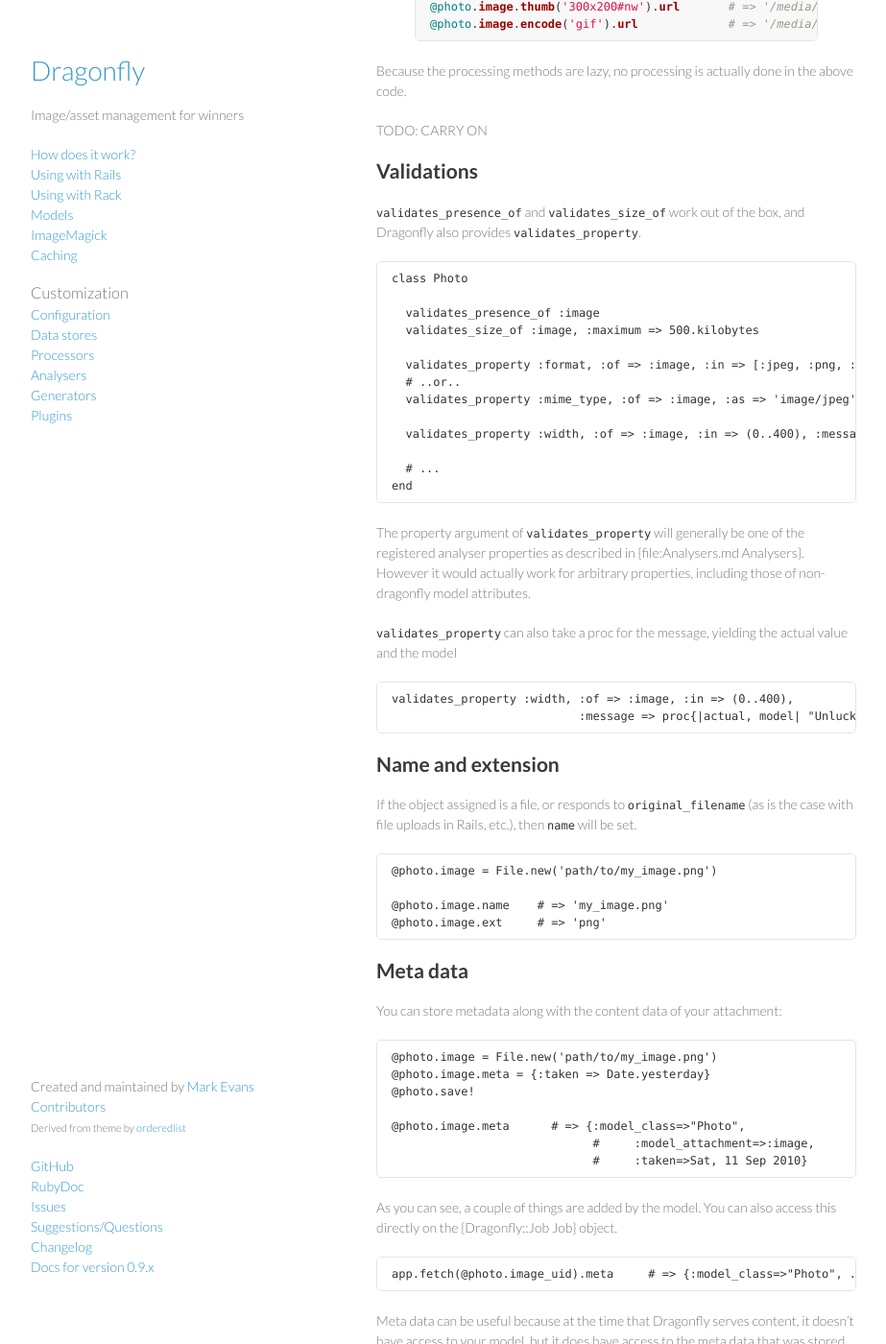
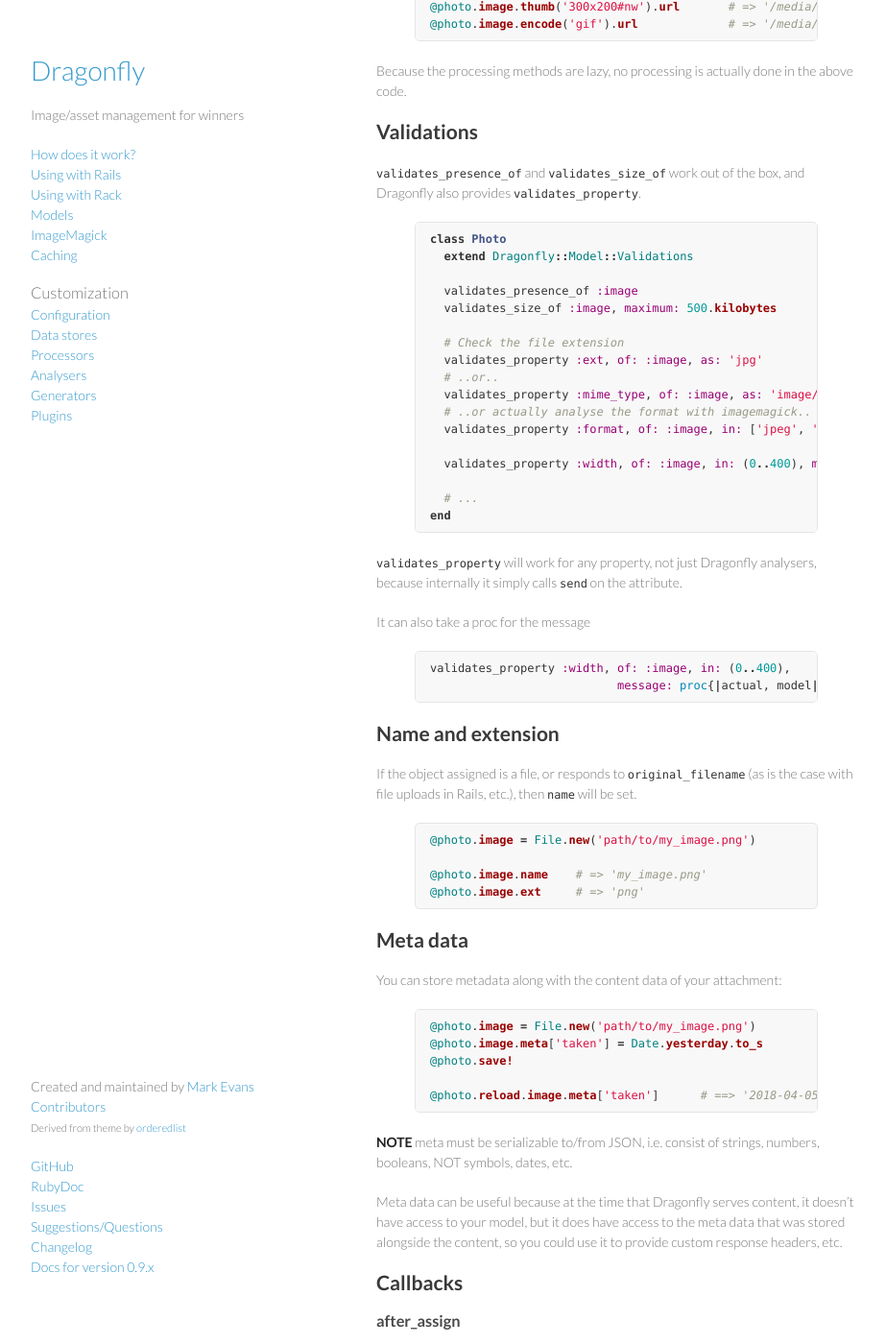
Before and after one commit to brendon/dragonfly-docs, a Jekyll site: the page built from _posts/0000-01-04-models.md, in a window 1280 px wide and 1400 px high, scrolled down 3009 px. Shown: the whole window at 96% size, without its empty margins (178-1101 px from the left). Built offline with Jekyll 4.4.1, drawn with Linux system fonts in a browser that asks for light colours; Markdown is read by kramdown in place of the engine named in the settings; some of the changed text lies outside the part shown.

Commit message:
Models doc

```diff
--- a/_posts/0000-01-04-models.md
+++ b/_posts/0000-01-04-models.md
@@ -164,160 +164,194 @@ Once the model is saved, we can get a url for the image which will be served by
 
 Because the processing methods are lazy, no processing is actually done in the above code.
 
-TODO: CARRY ON
-
 Validations
 -----------
 `validates_presence_of` and `validates_size_of` work out of the box, and Dragonfly also provides `validates_property`.
 
-    class Photo
+{% highlight ruby %}
+class Photo
+  extend Dragonfly::Model::Validations
 
-      validates_presence_of :image
-      validates_size_of :image, :maximum => 500.kilobytes
+  validates_presence_of :image
+  validates_size_of :image, maximum: 500.kilobytes
 
-      validates_property :format, :of => :image, :in => [:jpeg, :png, :gif]
-      # ..or..
-      validates_property :mime_type, :of => :image, :as => 'image/jpeg', :case_sensitive => false
+  # Check the file extension
+  validates_property :ext, of: :image, as: 'jpg'
+  # ..or..
+  validates_property :mime_type, of: :image, as: 'image/jpeg'
+  # ..or actually analyse the format with imagemagick..
+  validates_property :format, of: :image, in: ['jpeg', 'png', 'gif']
 
-      validates_property :width, :of => :image, :in => (0..400), :message => "é demais cara!"
+  validates_property :width, of: :image, in: (0..400), message: "é demais cara!"
 
-      # ...
-    end
+  # ...
+end
+{% endhighlight %}
 
-The property argument of `validates_property` will generally be one of the registered analyser properties as described in {file:Analysers.md Analysers}.
-However it would actually work for arbitrary properties, including those of non-dragonfly model attributes.
+`validates_property` will work for any property, not just Dragonfly analysers, because internally it simply calls `send` on the attribute.
 
-`validates_property` can also take a proc for the message, yielding the actual value and the model
+It can also take a proc for the message
 
-    validates_property :width, :of => :image, :in => (0..400),
-                               :message => proc{|actual, model| "Unlucky #{model.title} - was #{actual}" }
+{% highlight ruby %}
+validates_property :width, of: :image, in: (0..400),
+                           message: proc{|actual, model| "Unlucky #{model.title} - was #{actual}" }
+{% endhighlight %}
 
 Name and extension
 ------------------
 If the object assigned is a file, or responds to `original_filename` (as is the case with file uploads in Rails, etc.), then `name` will be set.
 
-    @photo.image = File.new('path/to/my_image.png')
+{% highlight ruby %}
+@photo.image = File.new('path/to/my_image.png')
 
-    @photo.image.name    # => 'my_image.png'
-    @photo.image.ext     # => 'png'
+@photo.image.name    # => 'my_image.png'
+@photo.image.ext     # => 'png'
+{% endhighlight %}
 
 Meta data
 ---------
 You can store metadata along with the content data of your attachment:
 
-    @photo.image = File.new('path/to/my_image.png')
-    @photo.image.meta = {:taken => Date.yesterday}
-    @photo.save!
+{% highlight ruby %}
+@photo.image = File.new('path/to/my_image.png')
+@photo.image.meta['taken'] = Date.yesterday.to_s
+@photo.save!
 
-    @photo.image.meta      # => {:model_class=>"Photo",
-                                 #     :model_attachment=>:image,
-                                 #     :taken=>Sat, 11 Sep 2010}
+@photo.reload.image.meta['taken']      # ==> '2018-04-05'
+{% endhighlight %}
 
-As you can see, a couple of things are added by the model. You can also access this directly on the {Dragonfly::Job Job} object.
-
-    app.fetch(@photo.image_uid).meta     # => {:model_class=>"Photo", ...}
+**NOTE** meta must be serializable to/from JSON, i.e. consist of strings, numbers, booleans, NOT symbols, dates, etc.
 
 Meta data can be useful because at the time that Dragonfly serves content, it doesn't have access to your model, but it does
 have access to the meta data that was stored alongside the content, so you could use it to provide custom response headers, etc.
-(see {file:Configuration}).
 
 Callbacks
 ---------
-**after_assign**
+### after_assign
 
 `after_assign` can be used to do something every time content is assigned:
 
-    class Person
-      image_accessor :mugshot do
-        after_assign{|a| a.process!(:rotate, 90) }  # 'a' is the attachment itself
-      end
-    end
+{% highlight ruby %}
+class Person
+  dragonfly_accessor :mugshot do
+    after_assign{|a| a.rotate!(90) }  # 'a' is the attachment itself
+  end
+end
 
-    person.mugshot = Pathname.new('some/path.png')  # after_assign callback is called
-    person.mugshot = nil                            # after_assign callback is NOT called
+person.mugshot = Pathname.new('some/path.png')  # after_assign callback is called
+person.mugshot = nil                            # after_assign callback is NOT called
+{% endhighlight %}
 
 Inside the block, you can call methods on the model instance directly (`self` is the model):
 
-    class Person
-      image_accessor :mugshot do
-        after_assign{|a| a.process!(:rotate, angle) }
-      end
+{% highlight ruby %}
+class Person
+  dragonfly_accessor :mugshot do
+    after_assign{|a| a.rotate!(angle) }
+  end
 
-      def angle
-        90
-      end
-    end
+  def angle
+    90
+  end
+end
+{% endhighlight %}
 
 Alternatively you can pass in a symbol, corresponding to a model instance method:
 
-    class Person
-      image_accessor :mugshot do
-        after_assign :rotate_it
-      end
+{% highlight ruby %}
+class Person
+  dragonfly_accessor :mugshot do
+    after_assign :rotate_it
+  end
 
-      def rotate_it
-        mugshot.process!(:rotate, 90)
-      end
-    end
+  def rotate_it
+    mugshot.rotate!(90)
+  end
+end
+{% endhighlight %}
 
 You can register more than one `after_assign` callback.
 
-**after_unassign**
+### after_unassign
 
 `after_unassign` is similar to `after_assign`, but is only called when the attachment is unassigned
 
-    person.mugshot = Pathname.new('some/path.png')  # after_unassign callback is NOT called
-    person.mugshot = nil                            # after_unassign callback is called
+{% highlight ruby %}
+person.mugshot = Pathname.new('some/path.png')  # after_unassign callback is NOT called
+person.mugshot = nil                            # after_unassign callback is called
+{% endhighlight %}
 
 Up-front thumbnailing
 ---------------------
 The best way to create different versions of content such as thumbnails is generally on-the-fly, however if you _must_
 create another version _on-upload_, then you could create another accessor and automatically copy to it using `copy_to`.
 
-    class Person
-      image_accessor :mugshot do
-        copy_to(:smaller_mugshot){|a| a.thumb('200x200#') }
-      end
-      image_accessor :smaller_mugshot
-    end
+{% highlight ruby %}
+class Person
+  dragonfly_accessor :mugshot do
+    copy_to(:smaller_mugshot){|a| a.thumb('200x200#') }
+  end
+  dragonfly_accessor :smaller_mugshot
+end
 
-    person.mugshot = Pathname.new('some/400x300/image.png')
+person.mugshot = Pathname.new('some/400x300/image.png')
 
-    person.mugshot            # ---> 400x300 image
-    person.smaller_mugshot    # ---> 200x200 image
+person.mugshot            # ---> 400x300 image
+person.smaller_mugshot    # ---> 200x200 image
+{% endhighlight %}
 
 In the above example you would need both a `mugshot_uid` field and a `smaller_mugshot_uid` field on your model.
 
 Storage options
 ---------------
-Some datastores take options when calling `store` - you can pass these through using `storage_xxx` methods, e.g.
+Some datastores take options when calling `store` - you can pass these through using either `storage_opts` or a `storage_xxx` method.
 
-**storage_path**
+### storage_opts
+{% highlight ruby %}
+class Person
+  dragonfly_accessor :mugshot do
+    storage_opts do |a|
+      {
+        path: "some/path/#{id}/#{rand(100)}",
+        other: 'option'
+      }
+    end
+  end
+end
+{% endhighlight %}
 
-The {Dragonfly::DataStorage::FileDataStore FileDataStore} and {Dragonfly::DataStorage::S3DataStore S3DataStore} both
-can take a `:path` option to specify where to store the content (which will also become the uid for that content)
+### storage_path
+The file datastore takes a `:path` option to specify where to store the content (which will also become the uid for that content).
 
-    class Person
-      image_accessor :mugshot do
-        storage_path{ "some/path/#{first_name}/#{rand(100)}" }  # You can call model instance methods (like 'first_name') directly
-      end
-    end
+An alternative to using `storage_opts` as above is using the dynamic method `storage_path`.
+
+{% highlight ruby %}
+class Person
+  dragonfly_accessor :mugshot do
+    storage_path{ "some/path/#{first_name}/#{rand(100)}" }  # You can call model instance methods (like 'first_name') directly
+  end
+end
+{% endhighlight %}
 
 or
 
-    class Person
-      image_accessor :mugshot do
-        storage_path :path_for_mugshot
-      end
+{% highlight ruby %}
+class Person
+  dragonfly_accessor :mugshot do
+    storage_path :path_for_mugshot
+  end
 
-      def path_for_mugshot
-        "some/path/#{first_name}/#{rand(100)}"
-      end
-    end
+  def path_for_mugshot
+    "some/path/#{first_name}/#{rand(100)}"
+  end
+end
+{% endhighlight %}
 
-or you can also yield the attachment itself
+the block can yield the attachment itself
 
-        storage_path{|a| "some/path/#{a.width}x#{a.height}.#{a.format}" }
+{% highlight ruby %}
+storage_path{|a| "some/path/#{a.width}x#{a.height}.#{a.format}" }
+{% endhighlight %}
 
 **BEWARE!!!!** you must make sure the path (which will become the uid for the content) is unique and changes each time the content
 is changed, otherwise you could have caching problems, as the generated urls will be the same for the same uid.
@@ -325,92 +359,36 @@ is changed, otherwise you could have caching problems, as the generated urls wil
 **BEWARE No. 2!!!!** using `id` in the `storage_path` won't generally work on create, because Dragonfly stores the content in a call to `before_save`,
 at which point the `id` won't yet exist.
 
-You can pass any options through to the datastore using `storage_xxx` methods, or all at once using `storage_opts`:
-
-    class Person
-      image_accessor :mugshot do
-        storage_opts do |a|
-          {
-            :path => "some/path/#{id}/#{rand(100)}",
-            :other => 'option'
-          }
-        end
-      end
-    end
-
 "Magic" Attributes
 ------------------
 An accessor like `image` only relies on the accessor `image_uid` to work.
 However, in some cases you may want to record some other properties, whether it be for using in queries, or
 for caching an attribute for performance reasons, etc.
 
-For the properties `name`, `ext`, `size` and any of the registered analysis methods (e.g. `width`, etc. in the examples above),
+For the properties `name`, `size` and any of the registered analysis methods (e.g. `width`),
 this is done automatically for you, if the corresponding accessor exists.
 
 For example - with ActiveRecord, given the migration:
 
-    add_column :photos, :image_width, :integer
+{% highlight ruby %}
+add_column :photos, :image_width, :integer
+{% endhighlight %}
 
 This will automatically be set when assigned:
 
+{% highlight ruby %}
     @photo.image = File.new('path/to/my_image.png')
 
     @photo.image_width  # => 280
+{% endhighlight %}
 
 They can be used to avoid retrieving data from the datastore for analysis
 
+{% highlight ruby %}
     @photo = Photo.first
 
     @photo.image.width     # => 280    - no need to retrieve data - takes it from `image_width`
-   @photo.image.size      # => 134507 - but this needs to retrieve data from the data store, then analyse
+    @photo.image.size      # => 134507 - but this needs to retrieve data from the data store, then analyse
+{% endhighlight %}
 
-Furthermore, any magic attributes you add a field for will be added to the meta data for that attachment (and so can be used when Dragonfly serves the content
-for e.g. setting custom response headers based on that meta - see {file:Configuration}).
-
-Custom Model
-------------
-The accessors only require that your model class implements `before_save`, `before_destroy` and `validates_each`
-(if using validations), as well as of course the `..._uid` field for storing the datastore uid.
-
-Here is an example of a minimal ActiveModel `Photo` model:
-
-    class CustomModel::Base
-
-      extend ActiveModel::Callbacks
-      define_model_callbacks :save, :destroy
-
-      include ActiveModel::Validations   # if needed
-
-      def save
-        _run_save_callbacks {
-          # do some saving!
-        }
-      end
-
-      def destroy
-        _run_destroy_callbacks {
-          # do some destroying!
-        }
-      end
-
-    end
-
-Define our `image_accessor` macro...
-
-    app.define_macro(CustomModel::Base, :image_accessor)
-
-...which is used by `Photo`:
-
-    class Photo < CustomModel::Base
-
-      def image_uid=
-        # ...
-      end
-
-      def image_uid
-        # ...
-      end
-
-      image_accessor :image
-
-    end
+Furthermore, any magic attributes you add a field for will be added to the meta data for that attachment, so can be used to set custom response headers when Dragonfly serves the content.
```
